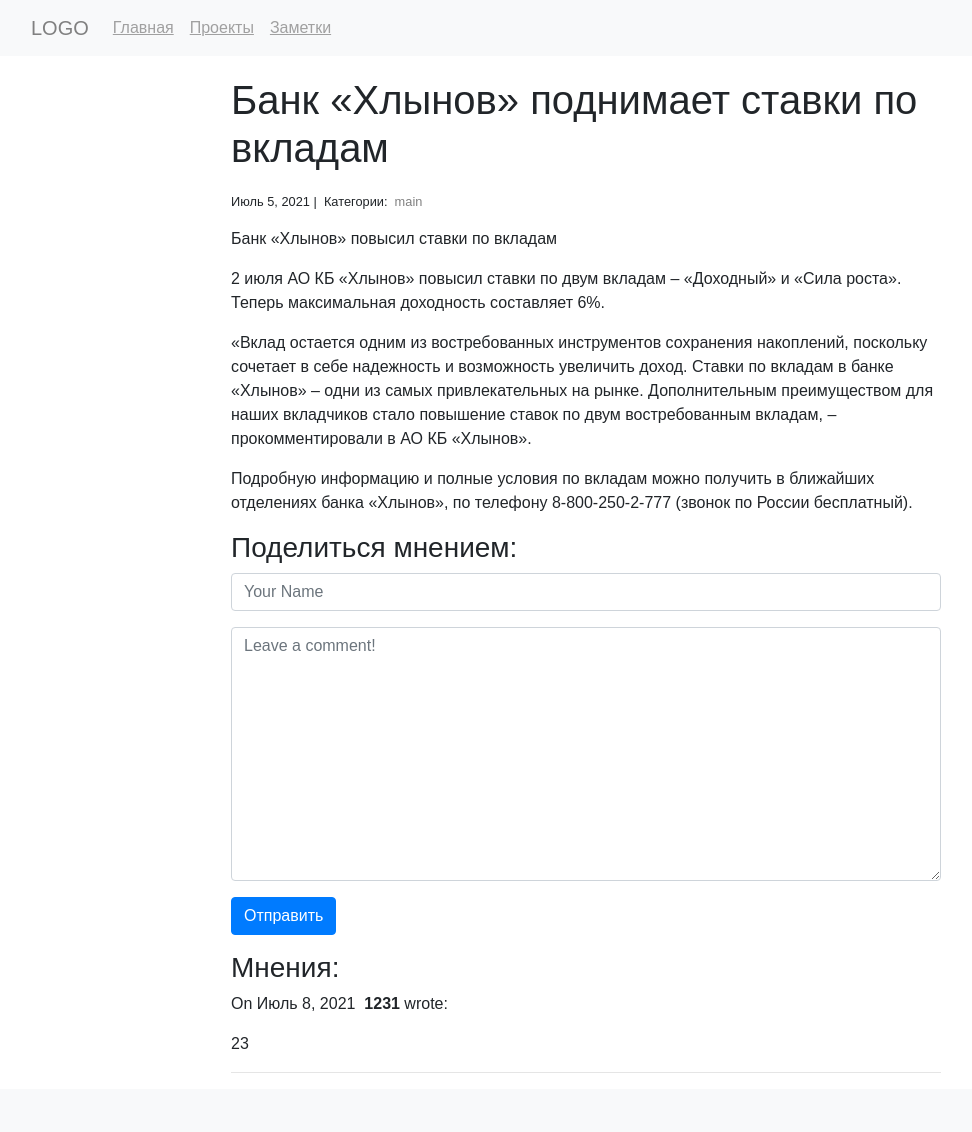
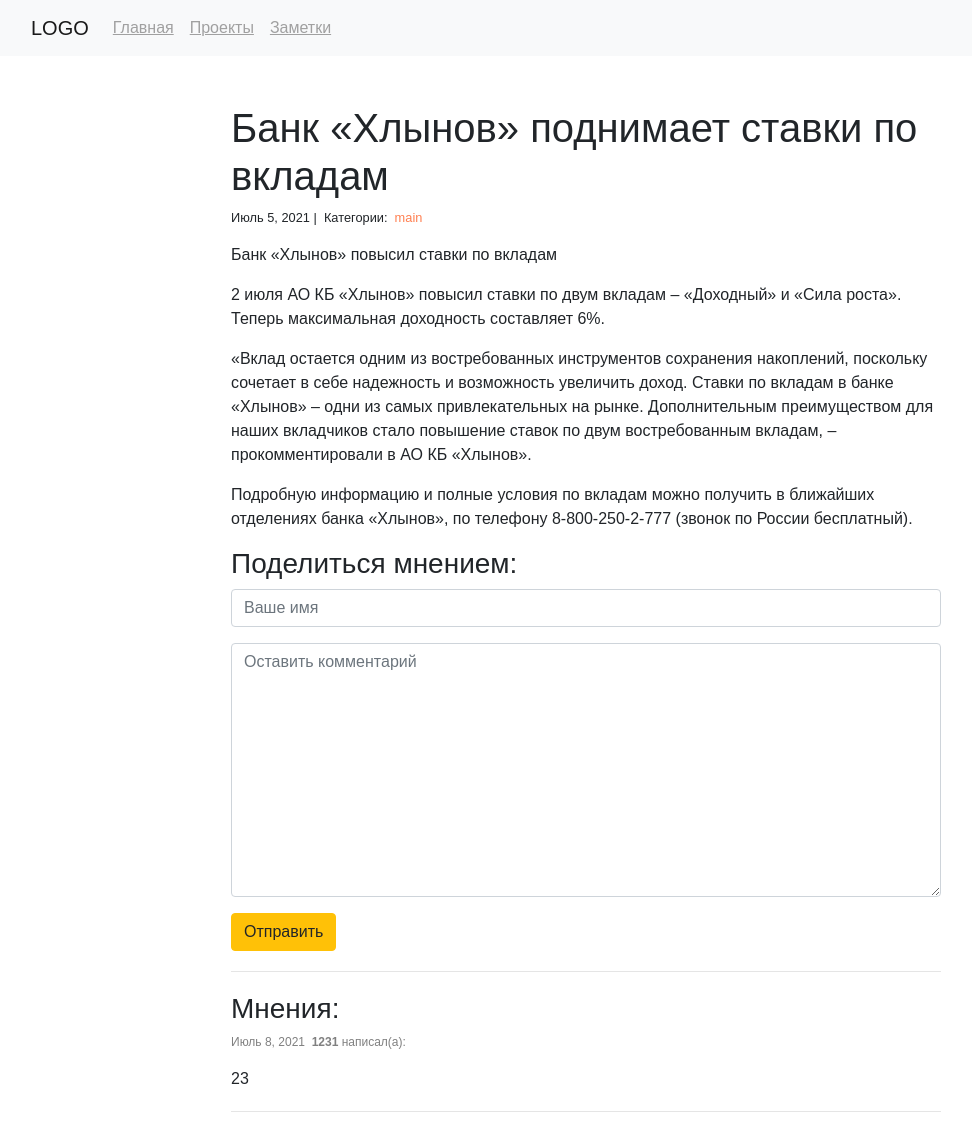
Before and after one commit to chushov/py-personal-blog, a Django app: page /blog/1/ in a window 1280 px wide. Shown: the whole page, without its empty margins (54-1026 px from the left). Before the commit the page ends 1073 px from the top, so only its background shows below. Run offline with Django 3.2, Linux system fonts and the light colour scheme; data comes from the database, SQL or seed files in the repository; both versions use the stored data as it was after the commit; some libraries are stand-ins or nearby versions.

Commit message:
fix styles

```diff
--- a/blog/forms.py
+++ b/blog/forms.py
@@ -5,11 +5,11 @@ class CommentForm(forms.Form):
     author = forms.CharField(
         max_length=60,
         widget=forms.TextInput(
-            attrs={"class": "form-control", "placeholder": "Your Name"}
+            attrs={"class": "form-control", "placeholder": "Ваше имя"}
         ),
     )
     body = forms.CharField(
         widget=forms.Textarea(
-            attrs={"class": "form-control", "placeholder": "Leave a comment!"}
+            attrs={"class": "form-control", "placeholder": "Оставить комментарий"}
         )
     )
--- a/blog/templates/blog_category.html
+++ b/blog/templates/blog_category.html
@@ -1,7 +1,9 @@
 {% extends "base.html" %}
 {% block page_content %}
 <div class="col-md-8 offset-md-2">
-    <h1 class="main-header">{{ category | title }}</h1>
+    <br>
+    <br>
+    <h1 class="main-header">Категория: {{ category | title }}</h1>
     <hr>
     {% for post in posts %}
         <h2 class="main-header"><a href="{% url 'blog_detail' post.pk%}">{{ post.title }}</a></h2>
--- a/blog/templates/blog_detail.html
+++ b/blog/templates/blog_detail.html
@@ -1,12 +1,14 @@
 {% extends "base.html" %}
 {% block page_content %}
 <div class="col-md-8 offset-md-2">
-    <h1 class="main-header">{{ post.title }}</h1>
+    <br>
+    <br>
+    <h1>{{ post.title }}</h1>
     <small>
         {{ post.created_on.date }} |&nbsp;
         Категории:&nbsp;
         {% for category in post.categories.all %}
-        <a href="{% url 'blog_category' category.name %}">
+        <a class="category-link" href="{% url 'blog_category' category.name %}">
             {{ category.name }}
         </a>&nbsp;
         {% endfor %}
@@ -21,16 +23,17 @@
         <div class="form-group">
             {{ form.body }}
         </div>
-        <button type="submit" class="btn btn-primary">Отправить</button>
+        <button type="submit" class="btn btn-warning">Отправить</button>
     </form>
+    <hr class="hr-margins">
     <h3>Мнения:</h3>
     {% for comment in comments %}
-    <p>
-        On {{comment.created_on.date }}&nbsp;
-        <b>{{ comment.author }}</b> wrote:
+    <p class="opinion-text">
+        {{comment.created_on.date }}&nbsp;
+        <b>{{ comment.author }}</b> написал(а):
     </p>
     <p>{{ comment.body }}</p>
-    <hr>
+    <hr class="hr-margins">
     {% endfor %}
 </div>
 {% endblock %}
--- a/static/css/style.css
+++ b/static/css/style.css
@@ -1,7 +1,3 @@
-a {
-    color:grey !important;
-}
-
 body {
     font-family: Arial, Helvetica, sans-serif;
 }
@@ -23,3 +19,12 @@ body {
 .category-link {
     color: coral !important;
 }
+
+.opinion-text {
+    color:grey;
+    font-size: 12px;
+}
+
+.hr-margins {
+    margin: 20px 0px 20px 0px;
+}
```
Also changed, not shown: db.sqlite3.
